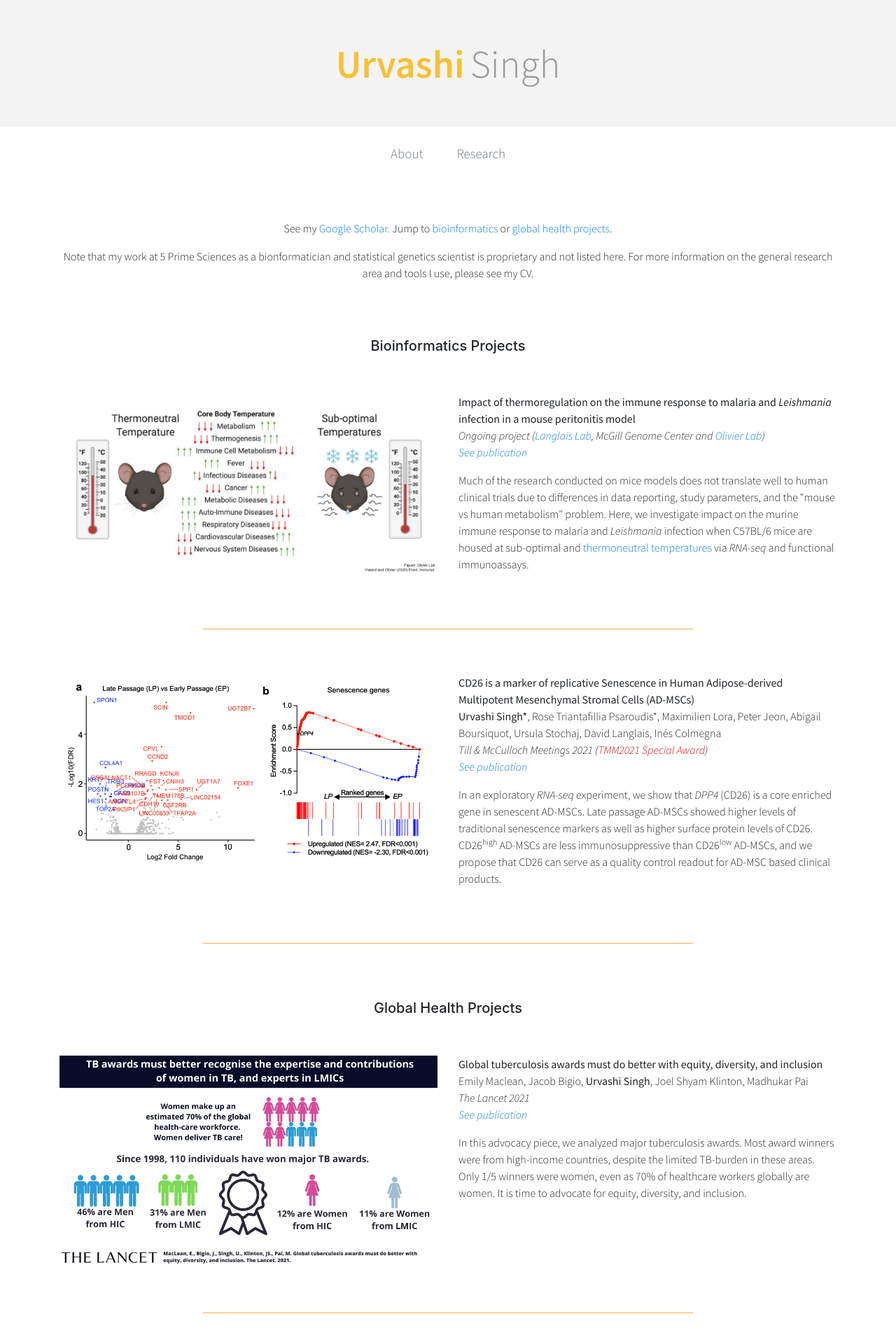
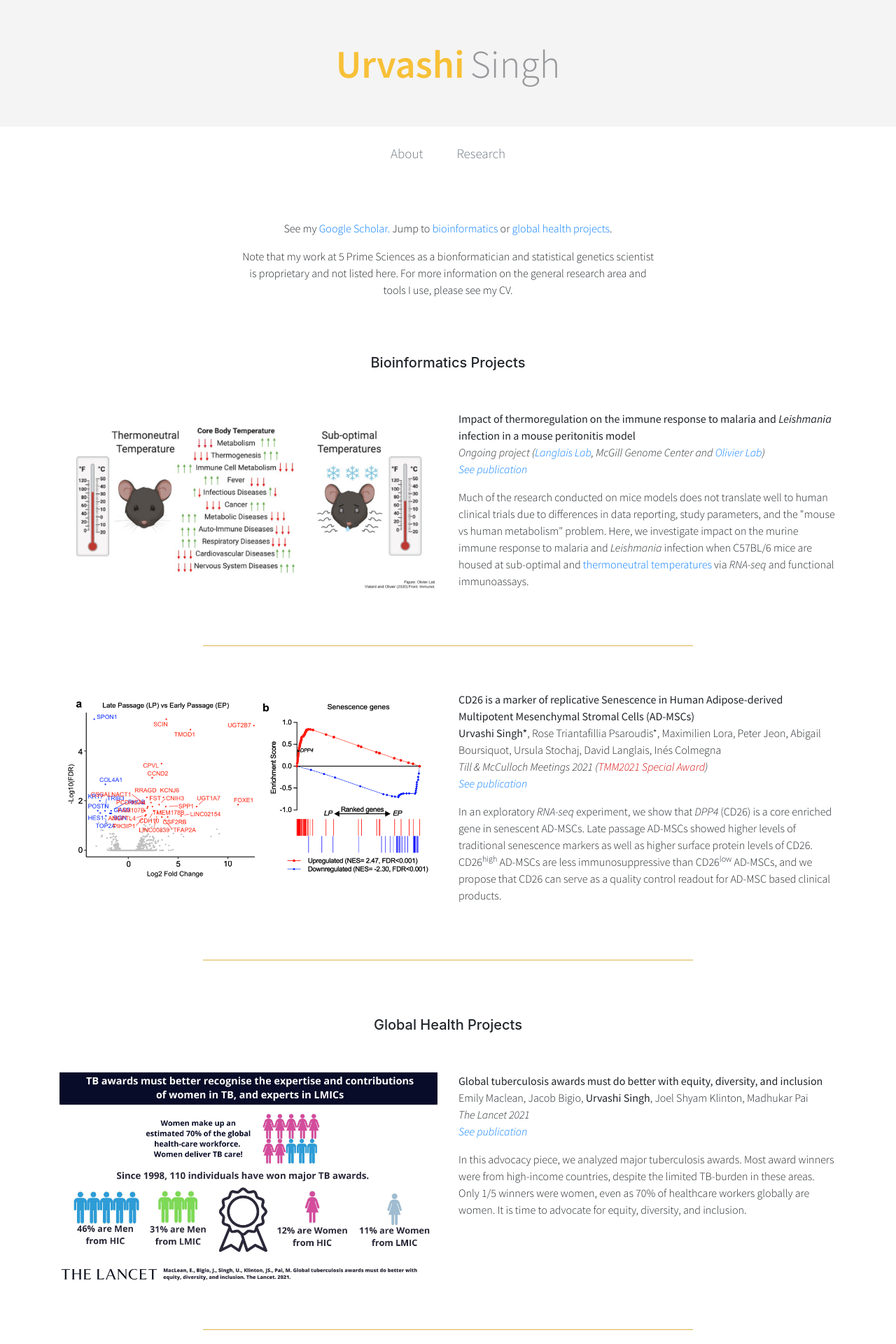
Before and after one commit to urvashi-s/urvashi-s.github.io, a Jekyll site: the page built from research.md, in a window 1280 px wide. Shown: the top 1920 px of the page at 70% size. Built offline with Jekyll 4.4.1, drawn with Linux system fonts in a browser that asks for light colours; nearby versions of some CDN libraries.

Commit message:
minor fixes

```diff
--- a/research.md
+++ b/research.md
@@ -6,8 +6,9 @@ title: "Research"
 <div class="container">
     <!--<div class="mx-auto" style="width: 800px;"> -->
     <p class="text-center">See my <a class="a-link" href="https://scholar.google.com/citations?user=ad518uQAAAAJ&hl=en" target="_blank">Google Scholar. </a> Jump to <a class="a-link" href="#bioinformatics-projects"> bioinformatics</a> or <a class="a-link" href="#global-health-projects">global health projects</a>.</p>
-    <p class="text-center">Note that my work at 5 Prime Sciences as a bionformatician and statistical genetics scientist is proprietary and not listed here. For more information on the general research area and tools I use, please see my CV.</p>
-    <!--</div>-->
+    <div style="max-width: 600px; margin: 0 auto;">
+        <p class="text-center">Note that my work at 5 Prime Sciences as a bionformatician and statistical genetics scientist is proprietary and not listed here. For more information on the general research area and tools I use, please see my CV.</p>
+    </div>
 </div>
 <br><br>
 
```
